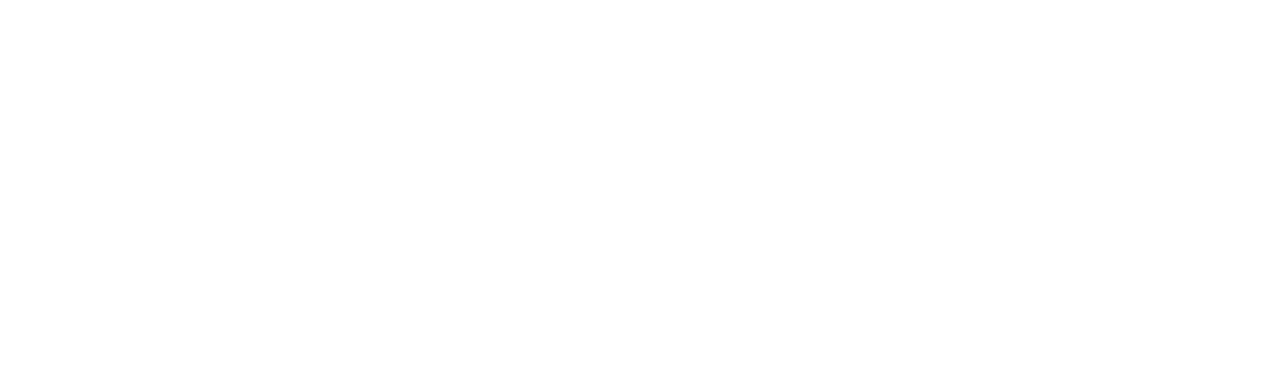
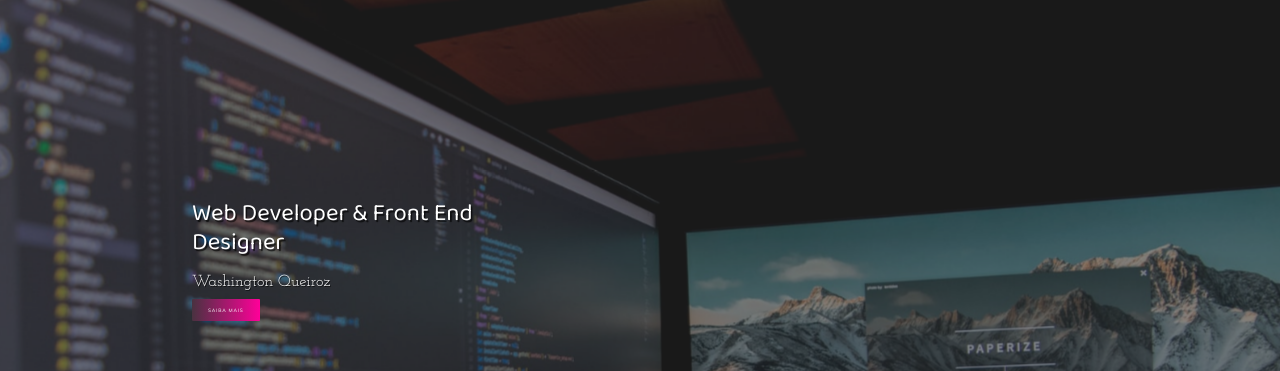
Before and after one commit to WashMarvin/Portfolio, a plain HTML site: page index.html in a window 1280 px wide. Shown: the top 371 px of the page. Drawn offline with Linux system fonts and the light colour scheme.

Commit message:
:package: header

```diff
--- a/index.html
+++ b/index.html
@@ -6,10 +6,27 @@
     <meta http-equiv="X-UA-Compatible" content="IE=edge">
     <meta name="viewport" content="width=device-width, initial-scale=1.0">
     <link rel="stylesheet" href="style.css">
-    <title>Portfolio</title>
+    <link rel="apple-touch-icon" sizes="180x180" href="imagens/apple-touch-icon.png">
+    <link rel="icon" type="image/png" sizes="32x32" href="imagens/favicon-32x32.png">
+    <link rel="icon" type="image/png" sizes="16x16" href="imagens/favicon-16x16.png">
+    <link rel="manifest" href="/site.webmanifest">
+    <title>Portifólio</title>
 </head>
 
 <body>
+    <div class="container">
+        <header>
+            <div class="img-wrapper">
+                <img src="./imagens/bg.jpg" alt="">
+            </div>
+            <div class="banner">
+                <h1>Web Developer & Front End <br>Designer</h1>
+                <p>Washington Queiroz</p>
+                <button>Saiba mais</button>
+            </div>
+
+        </header>
+    </div>
 
 </body>
 
--- a/style.css
+++ b/style.css
@@ -1,3 +1,105 @@
 @import url('https://fonts.googleapis.com/css2?family=Baloo+Da+2:wght@400;500;600;700&family=Josefin+Slab:ital,wght@0,300;0,400;0,600;1,300;1,400;1,600&family=Mulish:ital,wght@0,200;0,300;0,400;0,500;1,200;1,300;1,400&display=swap');
 
 @import url("https://cdnjs.cloudflare.com/ajax/libs/font-awesome/5.12.0-2/css/all.min.css");
+
+*{
+    margin: 0;
+    padding: 0;
+}
+
+
+
+header {
+    width: 100%;
+    height: 100vh;
+    overflow: hidden;
+    position: relative;
+}
+
+@keyframes zoom {
+    0% {
+        transform: scale(1.3);
+    }
+    100% {
+        transform: scale(1);
+    }
+}
+
+.img-wrapper {
+    width: 100%;
+    height: 100%;
+    overflow: hidden;
+    background-color: rgba(0,0,0, 0.8);
+    animation: zoom 25s;
+}
+
+.img-wrapper img {
+    width: 100%;
+    height: 100%;
+    object-fit: cover;
+    opacity: 0.5;
+
+}
+
+.banner {
+    position: absolute;
+    top: 25%;
+    left: 15%;
+}
+
+.banner h1 {
+    color: #ffffff;
+    font-size: 1.5rem;
+    font-family: "Baloo Da 2", serif;
+    font-weight: 200;
+    text-shadow: 0.1rem 0.1rem 1px rgba(0,0,0,0.7);
+    line-height: 1.8rem;
+    margin-bottom: 1rem;
+    opacity: 0;
+    animation: moveBanner 1s 0.5s forwards;
+
+}
+
+.banner p {
+    font-family: "Josefin Slab", serif;
+    color: #ffffff;
+    font-size: 1rem;
+    text-shadow: 0.05rem 0.05rem rgba(0,0,0,0.7);
+    margin-bottom: 0.5rem;
+    opacity: 0;
+    animation: moveBanner 1s 0.7s forwards;
+}
+
+.banner button {
+    font-family: "Mulish", serif;
+    color: #ffffff;
+    font-size: 0.3rem;
+    text-transform: uppercase;
+    letter-spacing: 0.05rem;
+    background: #FF0099;
+    background: -webkit-linear-gradient(to right, #493240, #FF0099);
+    background: linear-gradient(to right, #493240, #FF0099);
+    padding: 0.5rem 1rem;
+    border: none;
+    border-radius: 1px;
+    cursor: pointer;
+    opacity: 0;
+    animation: moveBanner 1s 0.9s forwards;
+
+
+}
+
+.banner button:hover {
+    color: black;
+}
+
+@keyframes moveBanner {
+    0% {
+        transform: translateY(5rem) rotateY(-50deg);
+    }
+
+    100% {
+        transform: translateY(0) rotateY(0);
+        opacity: 1;
+    }
+}
```
Also changed, not shown: imagens/android-chrome-192x192.png (renamed from android-chrome-192x192.png), imagens/android-chrome-512x512.png (renamed from android-chrome-512x512.png), imagens/apple-touch-icon.png (renamed from apple-touch-icon.png), imagens/bg.jpg (added), imagens/favicon-16x16.png (renamed from favicon-16x16.png), imagens/favicon-32x32.png (renamed from favicon-32x32.png), site.webmanifest, 1 other file.
